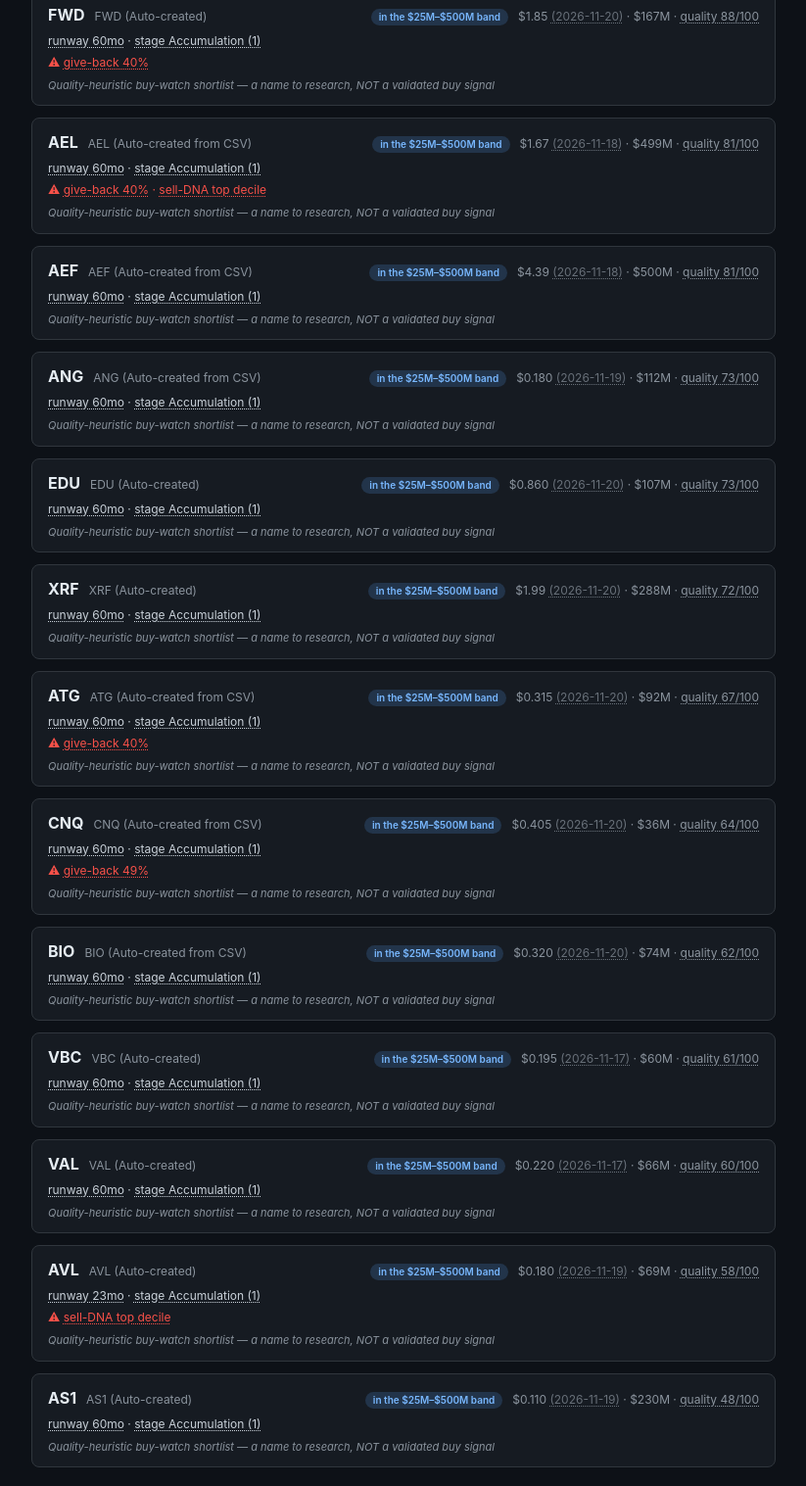
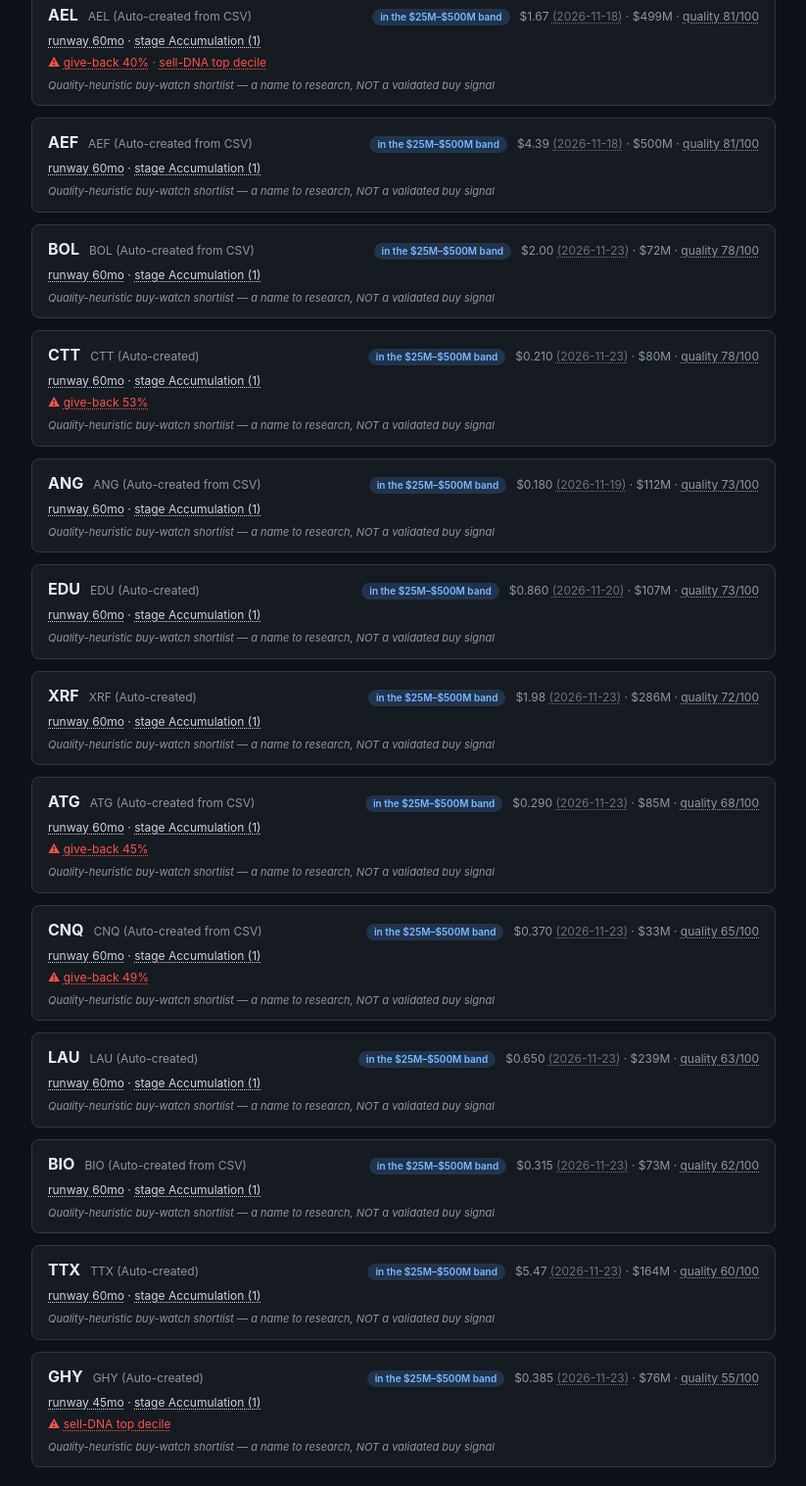
Before and after one commit to davidrwoodland/hedge-shortlist, a plain HTML site: page index.html in a window 1280 px wide. Shown: the part 443-1960 px from the top of the page at 98% size, without its empty margins (228-1051 px from the left). Drawn offline with Linux system fonts and the light colour scheme.

Commit message:
shortlist 2026-11-24

```diff
--- a/index.html
+++ b/index.html
@@ -2,7 +2,7 @@
 <html lang="en"><head><meta charset="utf-8">
 <meta name="viewport" content="width=device-width, initial-scale=1">
 <meta name="robots" content="noindex, nofollow">
-<title>Today's shortlist — 2026-11-23</title>
+<title>Today's shortlist — 2026-11-24</title>
 <style>
   :root { color-scheme: dark; }
   body { margin:0; padding:28px 18px 40px; background:#0d1117; color:#e6edf3;
@@ -44,7 +44,7 @@
   details.guide li { margin:7px 0; line-height:1.55; }
   details.guide b { color:#e6edf3; }
 </style></head><body>
-<h1>Today's shortlist — 2026-11-23</h1>
+<h1>Today's shortlist — 2026-11-24</h1>
 <div class="sub">15 names, ordered by a transparent 0–100 quality
 composite (share dilution · cash runway · cash operating profit vs assets ·
 asset growth · delisting hazard — each a rank against the whole table),
@@ -85,30 +85,12 @@ past patterns are no promise about the future.</li>
 
         <div class="card">
           <div class="head">
-            <span class="code">CTT</span>
-            <span class="name">CTT (Auto-created)</span>
-            <span class="chip band">in the $25M–$500M band</span>
-            <span class="numbers">$0.225 <span class="dim tip" data-tip="Date of the most
-recent daily closing price we hold — thinly traded stocks can be a few days
-stale.">(2026-11-20)</span> · $80M · <span class="tip" data-tip="A transparent 0-100
-quality composite: where the company ranks against the whole table on share
-dilution (lower is better), cash runway, cash operating profit relative to
-assets, asset growth (slower is better) and a delisting-hazard gauge, equally
-weighted, with a heavy-dilution penalty. It ranks QUALITY — it does not predict
-returns.">quality 78/100</span></span>
-          </div>
-          <div class="facts"><span class="tip" data-tip="Cash runway: how many months the company can keep operating at its current spending rate before needing to raise more money. Longer is safer; under 6 months is a tested risk flag.">runway 60mo</span> · <span class="tip" data-tip="Price-cycle stage (Weinstein): 1 = basing after a decline, 2 = rising uptrend, 3 = topping, 4 = declining. A chart-shape read, not a guarantee.">stage Accumulation (1)</span></div>
-          <div class="warns">⚠ <span class="tip" data-tip="Back-tested gauge: gains in names shaped like this have historically been given back at an elevated rate. An exit-risk signal — one of the best-tested items on this page.">give-back 53%</span></div>
-          <div class="stream">Validated quality-funnel pick — band + drawdown + cash gates (a fewer-zeros / better-median stream, not a return maximiser)</div>
-        </div>
-        <div class="card">
-          <div class="head">
             <span class="code">TRJ</span>
             <span class="name">TRJ (Auto-created)</span>
             <span class="chip band">in the $25M–$500M band</span>
             <span class="numbers">$0.345 <span class="dim tip" data-tip="Date of the most
 recent daily closing price we hold — thinly traded stocks can be a few days
-stale.">(2026-11-20)</span> · $53M · <span class="tip" data-tip="A transparent 0-100
+stale.">(2026-11-23)</span> · $53M · <span class="tip" data-tip="A transparent 0-100
 quality composite: where the company ranks against the whole table on share
 dilution (lower is better), cash runway, cash operating profit relative to
 assets, asset growth (slower is better) and a delisting-hazard gauge, equally
@@ -124,17 +106,17 @@ returns.">quality 77/100</span></span>
             <span class="code">FWD</span>
             <span class="name">FWD (Auto-created)</span>
             <span class="chip band">in the $25M–$500M band</span>
-            <span class="numbers">$1.85 <span class="dim tip" data-tip="Date of the most
+            <span class="numbers">$1.96 <span class="dim tip" data-tip="Date of the most
 recent daily closing price we hold — thinly traded stocks can be a few days
-stale.">(2026-11-20)</span> · $167M · <span class="tip" data-tip="A transparent 0-100
+stale.">(2026-11-23)</span> · $176M · <span class="tip" data-tip="A transparent 0-100
 quality composite: where the company ranks against the whole table on share
 dilution (lower is better), cash runway, cash operating profit relative to
 assets, asset growth (slower is better) and a delisting-hazard gauge, equally
 weighted, with a heavy-dilution penalty. It ranks QUALITY — it does not predict
-returns.">quality 88/100</span></span>
+returns.">quality 87/100</span></span>
           </div>
           <div class="facts"><span class="tip" data-tip="Cash runway: how many months the company can keep operating at its current spending rate before needing to raise more money. Longer is safer; under 6 months is a tested risk flag.">runway 60mo</span> · <span class="tip" data-tip="Price-cycle stage (Weinstein): 1 = basing after a decline, 2 = rising uptrend, 3 = topping, 4 = declining. A chart-shape read, not a guarantee.">stage Accumulation (1)</span></div>
-          <div class="warns">⚠ <span class="tip" data-tip="Back-tested gauge: gains in names shaped like this have historically been given back at an elevated rate. An exit-risk signal — one of the best-tested items on this page.">give-back 40%</span></div>
+          <div class="warns">⚠ <span class="tip" data-tip="Back-tested gauge: gains in names shaped like this have historically been given back at an elevated rate. An exit-risk signal — one of the best-tested items on this page.">give-back 36%</span></div>
           <div class="stream">Quality-heuristic buy-watch shortlist — a name to research, NOT a validated buy signal</div>
         </div>
         <div class="card">
@@ -171,6 +153,42 @@ returns.">quality 81/100</span></span>
           </div>
           <div class="facts"><span class="tip" data-tip="Cash runway: how many months the company can keep operating at its current spending rate before needing to raise more money. Longer is safer; under 6 months is a tested risk flag.">runway 60mo</span> · <span class="tip" data-tip="Price-cycle stage (Weinstein): 1 = basing after a decline, 2 = rising uptrend, 3 = topping, 4 = declining. A chart-shape read, not a guarantee.">stage Accumulation (1)</span></div>
 
+          <div class="stream">Quality-heuristic buy-watch shortlist — a name to research, NOT a validated buy signal</div>
+        </div>
+        <div class="card">
+          <div class="head">
+            <span class="code">BOL</span>
+            <span class="name">BOL (Auto-created from CSV)</span>
+            <span class="chip band">in the $25M–$500M band</span>
+            <span class="numbers">$2.00 <span class="dim tip" data-tip="Date of the most
+recent daily closing price we hold — thinly traded stocks can be a few days
+stale.">(2026-11-23)</span> · $72M · <span class="tip" data-tip="A transparent 0-100
+quality composite: where the company ranks against the whole table on share
+dilution (lower is better), cash runway, cash operating profit relative to
+assets, asset growth (slower is better) and a delisting-hazard gauge, equally
+weighted, with a heavy-dilution penalty. It ranks QUALITY — it does not predict
+returns.">quality 78/100</span></span>
+          </div>
+          <div class="facts"><span class="tip" data-tip="Cash runway: how many months the company can keep operating at its current spending rate before needing to raise more money. Longer is safer; under 6 months is a tested risk flag.">runway 60mo</span> · <span class="tip" data-tip="Price-cycle stage (Weinstein): 1 = basing after a decline, 2 = rising uptrend, 3 = topping, 4 = declining. A chart-shape read, not a guarantee.">stage Accumulation (1)</span></div>
+
+          <div class="stream">Quality-heuristic buy-watch shortlist — a name to research, NOT a validated buy signal</div>
+        </div>
+        <div class="card">
+          <div class="head">
+            <span class="code">CTT</span>
+            <span class="name">CTT (Auto-created)</span>
+            <span class="chip band">in the $25M–$500M band</span>
+            <span class="numbers">$0.210 <span class="dim tip" data-tip="Date of the most
+recent daily closing price we hold — thinly traded stocks can be a few days
+stale.">(2026-11-23)</span> · $80M · <span class="tip" data-tip="A transparent 0-100
+quality composite: where the company ranks against the whole table on share
+dilution (lower is better), cash runway, cash operating profit relative to
+assets, asset growth (slower is better) and a delisting-hazard gauge, equally
+weighted, with a heavy-dilution penalty. It ranks QUALITY — it does not predict
+returns.">quality 78/100</span></span>
+          </div>
+          <div class="facts"><span class="tip" data-tip="Cash runway: how many months the company can keep operating at its current spending rate before needing to raise more money. Longer is safer; under 6 months is a tested risk flag.">runway 60mo</span> · <span class="tip" data-tip="Price-cycle stage (Weinstein): 1 = basing after a decline, 2 = rising uptrend, 3 = topping, 4 = declining. A chart-shape read, not a guarantee.">stage Accumulation (1)</span></div>
+          <div class="warns">⚠ <span class="tip" data-tip="Back-tested gauge: gains in names shaped like this have historically been given back at an elevated rate. An exit-risk signal — one of the best-tested items on this page.">give-back 53%</span></div>
           <div class="stream">Quality-heuristic buy-watch shortlist — a name to research, NOT a validated buy signal</div>
         </div>
         <div class="card">
@@ -214,9 +232,9 @@ returns.">quality 73/100</span></span>
             <span class="code">XRF</span>
             <span class="name">XRF (Auto-created)</span>
             <span class="chip band">in the $25M–$500M band</span>
-            <span class="numbers">$1.99 <span class="dim tip" data-tip="Date of the most
+            <span class="numbers">$1.98 <span class="dim tip" data-tip="Date of the most
 recent daily closing price we hold — thinly traded stocks can be a few days
-stale.">(2026-11-20)</span> · $288M · <span class="tip" data-tip="A transparent 0-100
+stale.">(2026-11-23)</span> · $286M · <span class="tip" data-tip="A transparent 0-100
 quality composite: where the company ranks against the whole table on share
 dilution (lower is better), cash runway, cash operating profit relative to
 assets, asset growth (slower is better) and a delisting-hazard gauge, equally
@@ -232,17 +250,17 @@ returns.">quality 72/100</span></span>
             <span class="code">ATG</span>
             <span class="name">ATG (Auto-created from CSV)</span>
             <span class="chip band">in the $25M–$500M band</span>
-            <span class="numbers">$0.315 <span class="dim tip" data-tip="Date of the most
+            <span class="numbers">$0.290 <span class="dim tip" data-tip="Date of the most
 recent daily closing price we hold — thinly traded stocks can be a few days
-stale.">(2026-11-20)</span> · $92M · <span class="tip" data-tip="A transparent 0-100
+stale.">(2026-11-23)</span> · $85M · <span class="tip" data-tip="A transparent 0-100
 quality composite: where the company ranks against the whole table on share
 dilution (lower is better), cash runway, cash operating profit relative to
 assets, asset growth (slower is better) and a delisting-hazard gauge, equally
 weighted, with a heavy-dilution penalty. It ranks QUALITY — it does not predict
-returns.">quality 67/100</span></span>
+returns.">quality 68/100</span></span>
           </div>
           <div class="facts"><span class="tip" data-tip="Cash runway: how many months the company can keep operating at its current spending rate before needing to raise more money. Longer is safer; under 6 months is a tested risk flag.">runway 60mo</span> · <span class="tip" data-tip="Price-cycle stage (Weinstein): 1 = basing after a decline, 2 = rising uptrend, 3 = topping, 4 = declining. A chart-shape read, not a guarantee.">stage Accumulation (1)</span></div>
-          <div class="warns">⚠ <span class="tip" data-tip="Back-tested gauge: gains in names shaped like this have historically been given back at an elevated rate. An exit-risk signal — one of the best-tested items on this page.">give-back 40%</span></div>
+          <div class="warns">⚠ <span class="tip" data-tip="Back-tested gauge: gains in names shaped like this have historically been given back at an elevated rate. An exit-risk signal — one of the best-tested items on this page.">give-back 45%</span></div>
           <div class="stream">Quality-heuristic buy-watch shortlist — a name to research, NOT a validated buy signal</div>
         </div>
         <div class="card">
@@ -250,14 +268,14 @@ returns.">quality 67/100</span></span>
             <span class="code">CNQ</span>
             <span class="name">CNQ (Auto-created from CSV)</span>
             <span class="chip band">in the $25M–$500M band</span>
-            <span class="numbers">$0.405 <span class="dim tip" data-tip="Date of the most
+            <span class="numbers">$0.370 <span class="dim tip" data-tip="Date of the most
 recent daily closing price we hold — thinly traded stocks can be a few days
-stale.">(2026-11-20)</span> · $36M · <span class="tip" data-tip="A transparent 0-100
+stale.">(2026-11-23)</span> · $33M · <span class="tip" data-tip="A transparent 0-100
 quality composite: where the company ranks against the whole table on share
 dilution (lower is better), cash runway, cash operating profit relative to
 assets, asset growth (slower is better) and a delisting-hazard gauge, equally
 weighted, with a heavy-dilution penalty. It ranks QUALITY — it does not predict
-returns.">quality 64/100</span></span>
+returns.">quality 65/100</span></span>
           </div>
           <div class="facts"><span class="tip" data-tip="Cash runway: how many months the company can keep operating at its current spending rate before needing to raise more money. Longer is safer; under 6 months is a tested risk flag.">runway 60mo</span> · <span class="tip" data-tip="Price-cycle stage (Weinstein): 1 = basing after a decline, 2 = rising uptrend, 3 = topping, 4 = declining. A chart-shape read, not a guarantee.">stage Accumulation (1)</span></div>
           <div class="warns">⚠ <span class="tip" data-tip="Back-tested gauge: gains in names shaped like this have historically been given back at an elevated rate. An exit-risk signal — one of the best-tested items on this page.">give-back 49%</span></div>
@@ -265,12 +283,30 @@ returns.">quality 64/100</span></span>
         </div>
         <div class="card">
           <div class="head">
+            <span class="code">LAU</span>
+            <span class="name">LAU (Auto-created)</span>
+            <span class="chip band">in the $25M–$500M band</span>
+            <span class="numbers">$0.650 <span class="dim tip" data-tip="Date of the most
+recent daily closing price we hold — thinly traded stocks can be a few days
+stale.">(2026-11-23)</span> · $239M · <span class="tip" data-tip="A transparent 0-100
+quality composite: where the company ranks against the whole table on share
+dilution (lower is better), cash runway, cash operating profit relative to
+assets, asset growth (slower is better) and a delisting-hazard gauge, equally
+weighted, with a heavy-dilution penalty. It ranks QUALITY — it does not predict
+returns.">quality 63/100</span></span>
+          </div>
+          <div class="facts"><span class="tip" data-tip="Cash runway: how many months the company can keep operating at its current spending rate before needing to raise more money. Longer is safer; under 6 months is a tested risk flag.">runway 60mo</span> · <span class="tip" data-tip="Price-cycle stage (Weinstein): 1 = basing after a decline, 2 = rising uptrend, 3 = topping, 4 = declining. A chart-shape read, not a guarantee.">stage Accumulation (1)</span></div>
+
+          <div class="stream">Quality-heuristic buy-watch shortlist — a name to research, NOT a validated buy signal</div>
+        </div>
+        <div class="card">
+          <div class="head">
             <span class="code">BIO</span>
             <span class="name">BIO (Auto-created from CSV)</span>
             <span class="chip band">in the $25M–$500M band</span>
-            <span class="numbers">$0.320 <span class="dim tip" data-tip="Date of the most
+            <span class="numbers">$0.315 <span class="dim tip" data-tip="Date of the most
 recent daily closing price we hold — thinly traded stocks can be a few days
-stale.">(2026-11-20)</span> · $74M · <span class="tip" data-tip="A transparent 0-100
+stale.">(2026-11-23)</span> · $73M · <span class="tip" data-tip="A transparent 0-100
 quality composite: where the company ranks against the whole table on share
 dilution (lower is better), cash runway, cash operating profit relative to
 assets, asset growth (slower is better) and a delisting-hazard gauge, equally
@@ -283,30 +319,12 @@ returns.">quality 62/100</span></span>
         </div>
         <div class="card">
           <div class="head">
-            <span class="code">VBC</span>
-            <span class="name">VBC (Auto-created)</span>
+            <span class="code">TTX</span>
+            <span class="name">TTX (Auto-created)</span>
             <span class="chip band">in the $25M–$500M band</span>
-            <span class="numbers">$0.195 <span class="dim tip" data-tip="Date of the most
+            <span class="numbers">$5.47 <span class="dim tip" data-tip="Date of the most
 recent daily closing price we hold — thinly traded stocks can be a few days
-stale.">(2026-11-17)</span> · $60M · <span class="tip" data-tip="A transparent 0-100
-quality composite: where the company ranks against the whole table on share
-dilution (lower is better), cash runway, cash operating profit relative to
-assets, asset growth (slower is better) and a delisting-hazard gauge, equally
-weighted, with a heavy-dilution penalty. It ranks QUALITY — it does not predict
-returns.">quality 61/100</span></span>
-          </div>
-          <div class="facts"><span class="tip" data-tip="Cash runway: how many months the company can keep operating at its current spending rate before needing to raise more money. Longer is safer; under 6 months is a tested risk flag.">runway 60mo</span> · <span class="tip" data-tip="Price-cycle stage (Weinstein): 1 = basing after a decline, 2 = rising uptrend, 3 = topping, 4 = declining. A chart-shape read, not a guarantee.">stage Accumulation (1)</span></div>
-
-          <div class="stream">Quality-heuristic buy-watch shortlist — a name to research, NOT a validated buy signal</div>
-        </div>
-        <div class="card">
-          <div class="head">
-            <span class="code">VAL</span>
-            <span class="name">VAL (Auto-created)</span>
-            <span class="chip band">in the $25M–$500M band</span>
-            <span class="numbers">$0.220 <span class="dim tip" data-tip="Date of the most
-recent daily closing price we hold — thinly traded stocks can be a few days
-stale.">(2026-11-17)</span> · $66M · <span class="tip" data-tip="A transparent 0-100
+stale.">(2026-11-23)</span> · $164M · <span class="tip" data-tip="A transparent 0-100
 quality composite: where the company ranks against the whole table on share
 dilution (lower is better), cash runway, cash operating profit relative to
 assets, asset growth (slower is better) and a delisting-hazard gauge, equally
@@ -319,38 +337,20 @@ returns.">quality 60/100</span></span>
         </div>
         <div class="card">
           <div class="head">
-            <span class="code">AVL</span>
-            <span class="name">AVL (Auto-created)</span>
+            <span class="code">GHY</span>
+            <span class="name">GHY (Auto-created)</span>
             <span class="chip band">in the $25M–$500M band</span>
-            <span class="numbers">$0.180 <span class="dim tip" data-tip="Date of the most
+            <span class="numbers">$0.385 <span class="dim tip" data-tip="Date of the most
 recent daily closing price we hold — thinly traded stocks can be a few days
-stale.">(2026-11-19)</span> · $69M · <span class="tip" data-tip="A transparent 0-100
+stale.">(2026-11-23)</span> · $76M · <span class="tip" data-tip="A transparent 0-100
 quality composite: where the company ranks against the whole table on share
 dilution (lower is better), cash runway, cash operating profit relative to
 assets, asset growth (slower is better) and a delisting-hazard gauge, equally
 weighted, with a heavy-dilution penalty. It ranks QUALITY — it does not predict
-returns.">quality 58/100</span></span>
+returns.">quality 55/100</span></span>
           </div>
-          <div class="facts"><span class="tip" data-tip="Cash runway: how many months the company can keep operating at its current spending rate before needing to raise more money. Longer is safer; under 6 months is a tested risk flag.">runway 23mo</span> · <span class="tip" data-tip="Price-cycle stage (Weinstein): 1 = basing after a decline, 2 = rising uptrend, 3 = topping, 4 = declining. A chart-shape read, not a guarantee.">stage Accumulation (1)</span></div>
+          <div class="facts"><span class="tip" data-tip="Cash runway: how many months the company can keep operating at its current spending rate before needing to raise more money. Longer is safer; under 6 months is a tested risk flag.">runway 45mo</span> · <span class="tip" data-tip="Price-cycle stage (Weinstein): 1 = basing after a decline, 2 = rising uptrend, 3 = topping, 4 = declining. A chart-shape read, not a guarantee.">stage Accumulation (1)</span></div>
           <div class="warns">⚠ <span class="tip" data-tip="Price/volume pattern matches the top decile of our tested distribution (heavy-selling) fingerprint.">sell-DNA top decile</span></div>
-          <div class="stream">Quality-heuristic buy-watch shortlist — a name to research, NOT a validated buy signal</div>
-        </div>
-        <div class="card">
-          <div class="head">
-            <span class="code">AS1</span>
-            <span class="name">AS1 (Auto-created)</span>
-            <span class="chip band">in the $25M–$500M band</span>
-            <span class="numbers">$0.110 <span class="dim tip" data-tip="Date of the most
-recent daily closing price we hold — thinly traded stocks can be a few days
-stale.">(2026-11-19)</span> · $230M · <span class="tip" data-tip="A transparent 0-100
-quality composite: where the company ranks against the whole table on share
-dilution (lower is better), cash runway, cash operating profit relative to
-assets, asset growth (slower is better) and a delisting-hazard gauge, equally
-weighted, with a heavy-dilution penalty. It ranks QUALITY — it does not predict
-returns.">quality 48/100</span></span>
-          </div>
-          <div class="facts"><span class="tip" data-tip="Cash runway: how many months the company can keep operating at its current spending rate before needing to raise more money. Longer is safer; under 6 months is a tested risk flag.">runway 60mo</span> · <span class="tip" data-tip="Price-cycle stage (Weinstein): 1 = basing after a decline, 2 = rising uptrend, 3 = topping, 4 = declining. A chart-shape read, not a guarantee.">stage Accumulation (1)</span></div>
-
           <div class="stream">Quality-heuristic buy-watch shortlist — a name to research, NOT a validated buy signal</div>
         </div>
 <div class="foot">Personal research snapshot, not financial advice; quality
```
